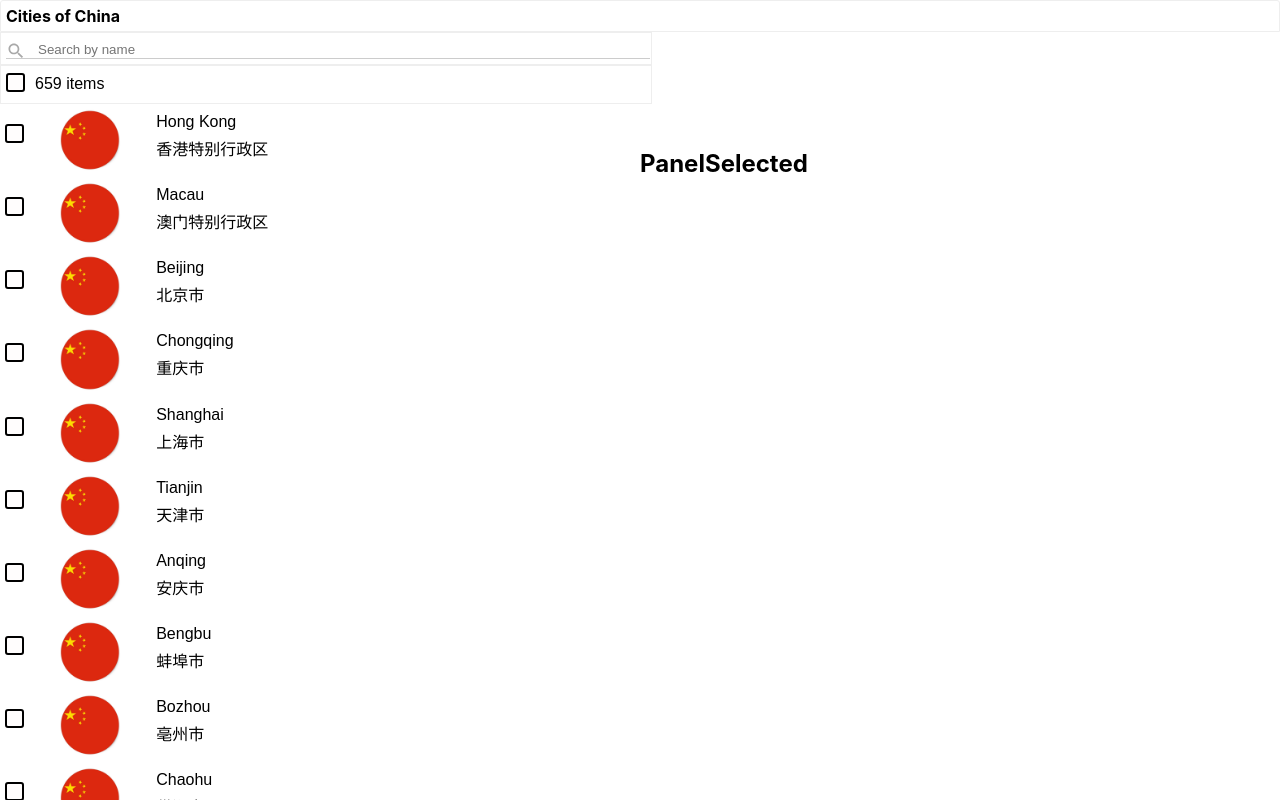
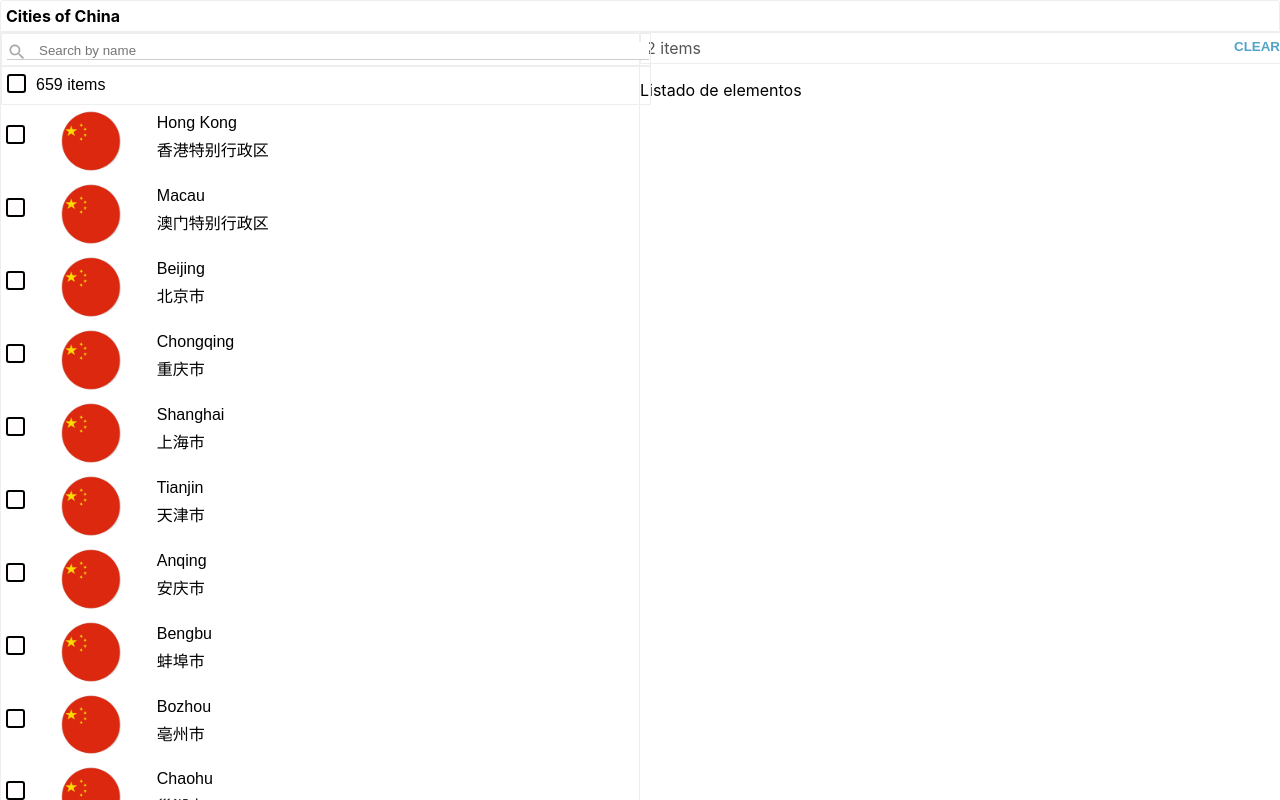
Before and after one commit to JaimeSarrion/CitiesOfChina, a React (Create React App) app in the folder cities/: page / in a window 1280 px wide. Shown: the top 800 px of the page. Built offline with nearby package versions, Linux system fonts and the light colour scheme.

Commit message:
Beginning of the panelSelected

```diff
--- a/cities/src/Components/Cities/City/CityItem.scss
+++ b/cities/src/Components/Cities/City/CityItem.scss
@@ -57,7 +57,7 @@
     }
     .control-checkbox .control_indicator:after {
         left: 5.1px;
-        top: 2px;
+        top: 35%;
         width: 3px;
         height: 8px;
         border: solid #ffffff;
--- a/cities/src/Components/Cities/City/CityItem.tsx
+++ b/cities/src/Components/Cities/City/CityItem.tsx
@@ -6,9 +6,7 @@ interface Props {
     name: String,
     chinesename: String
 }
-
-
-const CityItem: React.FC<Props> = ({ id, name, chinesename }) => {
+const CityItem: React.FC<Props> = ({name, chinesename }) => {
 
     return (
         <div className="Item">
--- a/cities/src/Components/Layout/Layout.scss
+++ b/cities/src/Components/Layout/Layout.scss
@@ -6,3 +6,8 @@
     font-weight: bold;
     border-radius: 3px 3px 0px 0px;
 }
+
+.Panels{
+    display: grid;
+    grid-template-columns: 1fr 1fr;
+}
--- a/cities/src/Components/Layout/Layout.tsx
+++ b/cities/src/Components/Layout/Layout.tsx
@@ -1,4 +1,4 @@
-import React from 'react'
+import React, { useState } from 'react'
 import PanelList from '../Panels/PanelList/PanelList'
 import PanelSelected from '../Panels/PanelSelected/PanelSelected'
 import './Layout.scss'
@@ -7,13 +7,24 @@ import './Layout.scss'
 //The json required for the Evaluation
 const list = require('../../assets/data/cities-of-china.json')
 
-const Layout = () => {
+const Layout:React.FC = () => {
+    useState({
+        selectAll: false,
+        citiesSelected: Array
+    })
     /* Aqui voy a tener que ponerle estado, para pasarle las seleccionadas a PanelSelected */
+    const onSelectAll = ()=>{
+
+    }
+
+
     return (
         <div>
-            <p id= "title">Cities of China</p>
-            <PanelList cities = {list.cities}></PanelList>
-            <PanelSelected></PanelSelected>
+            <p id="title">Cities of China</p>
+            <div className="Panels">
+                <PanelList cities={list.cities}></PanelList>
+                <PanelSelected cities={list.cities}></PanelSelected>
+            </div>
         </div>
     )
 }
--- a/cities/src/Components/Panels/PanelList/PanelList.scss
+++ b/cities/src/Components/Panels/PanelList/PanelList.scss
@@ -1,6 +1,5 @@
 .Container {
-    width: 50%;
-    display: inline-block;
+    border: 1px solid #eee;
     #TotalItems{
         border: 1px solid #eee;
         width: 100%;
--- a/cities/src/Components/Panels/PanelList/PanelList.tsx
+++ b/cities/src/Components/Panels/PanelList/PanelList.tsx
@@ -11,6 +11,12 @@ const PanelList:React.FC<Props> = ({cities}) => {
     let inputState = useState({
         search: ''
     })
+    const checkedHandler = (event:any)=>{
+        if(event.target.checked){//Check all the cities
+
+        }
+    }
+
 
     return (
         <div className="Container">
@@ -22,7 +28,7 @@ const PanelList:React.FC<Props> = ({cities}) => {
             <div id="TotalItems">
                 <label className="control control-checkbox">
                     {cities.length} items
-                    <input type="checkbox" />
+                    <input type="checkbox" onChange={checkedHandler}/>
                     <div className="control_indicator"></div>
                 </label>
             </div>
--- a/cities/src/Components/Panels/PanelSelected/PanelSelected.scss
+++ b/cities/src/Components/Panels/PanelSelected/PanelSelected.scss
@@ -1,4 +1,25 @@
-.Container {
-    width: 50%;
-    display: inline-block;
+.ContainerSelected {
+    display: block;
+    .Header{
+        border:1px solid #eee;
+        width: 100%;
+        padding: 5px 5px;
+        button{
+            text-align: center;
+            text-decoration: none;
+            cursor: pointer;
+            border: none;
+            color: #51A3C8;
+            background-color: white;
+            font-weight: bold;
+            float: right;
+            &:focus{
+                outline: none;
+            }
+        }
+        p{
+            color: #555;
+            display: inline;
+        }
+    }
 }
--- a/cities/src/Components/Panels/PanelSelected/PanelSelected.tsx
+++ b/cities/src/Components/Panels/PanelSelected/PanelSelected.tsx
@@ -1,12 +1,23 @@
 import React from 'react'
 import './PanelSelected.scss'
 
-const PanelSelected = () => {
+interface Props {
+    cities: Array<{ id: String, name: String, chineseName: String }>;
+}
+
+
+const PanelSelected:React.FC<Props> = ({cities}) => {
+
+    console.log(cities[0])
     return(
-        <div className="Container">
-            <h2>
-                PanelSelected
-            </h2>
+        <div className="ContainerSelected">
+            <div className = "Header">
+                <p>2 items</p>
+                <button>CLEAR</button>
+            </div>
+            <div>
+                <p>Listado de elementos</p>
+            </div>
         </div>
 
     )
```
